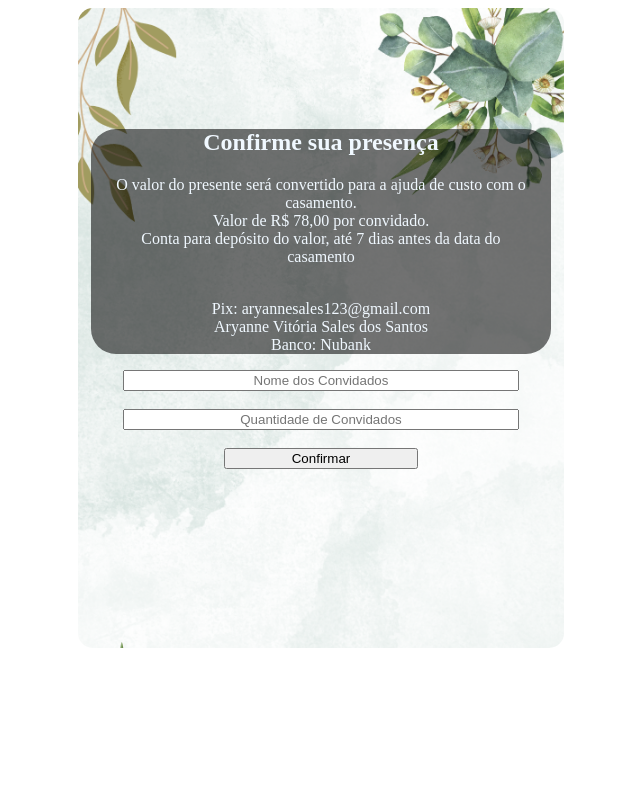
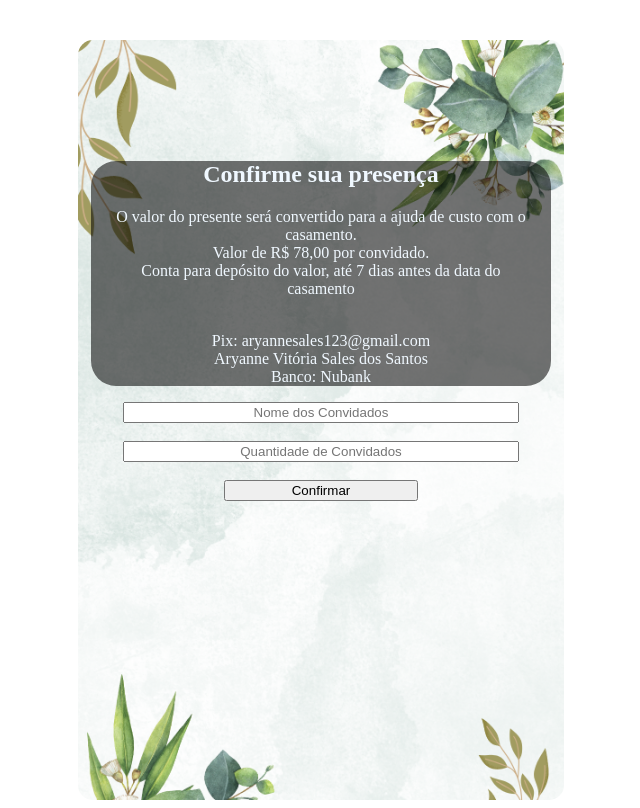
Before and after one commit to ewertonqweU/deploycasamento, a Flask app: page / in a window 1280 px wide. Shown: the whole page, without its empty margins (319-959 px from the left). Before the commit the page ends 648 px from the top, so only its background shows below. Run offline with Flask 3, Linux system fonts and the light colour scheme.

Commit message:
95% da pagina + margem top

```diff
--- a/ConviteDigital/static/css/style.css
+++ b/ConviteDigital/static/css/style.css
@@ -4,13 +4,13 @@
 }
 .card {
 
-height: 80vh;
+height: 95vh;
 background-image: url(../statics/fundo\ 1.png);
 background-repeat: no-repeat;
 background-size: cover;
 background-color: black;
 border-radius: 15px;
-margin: auto;
+margin-top: 2.5%;
 }
 .imagem{
 margin-top: 25%;
```
